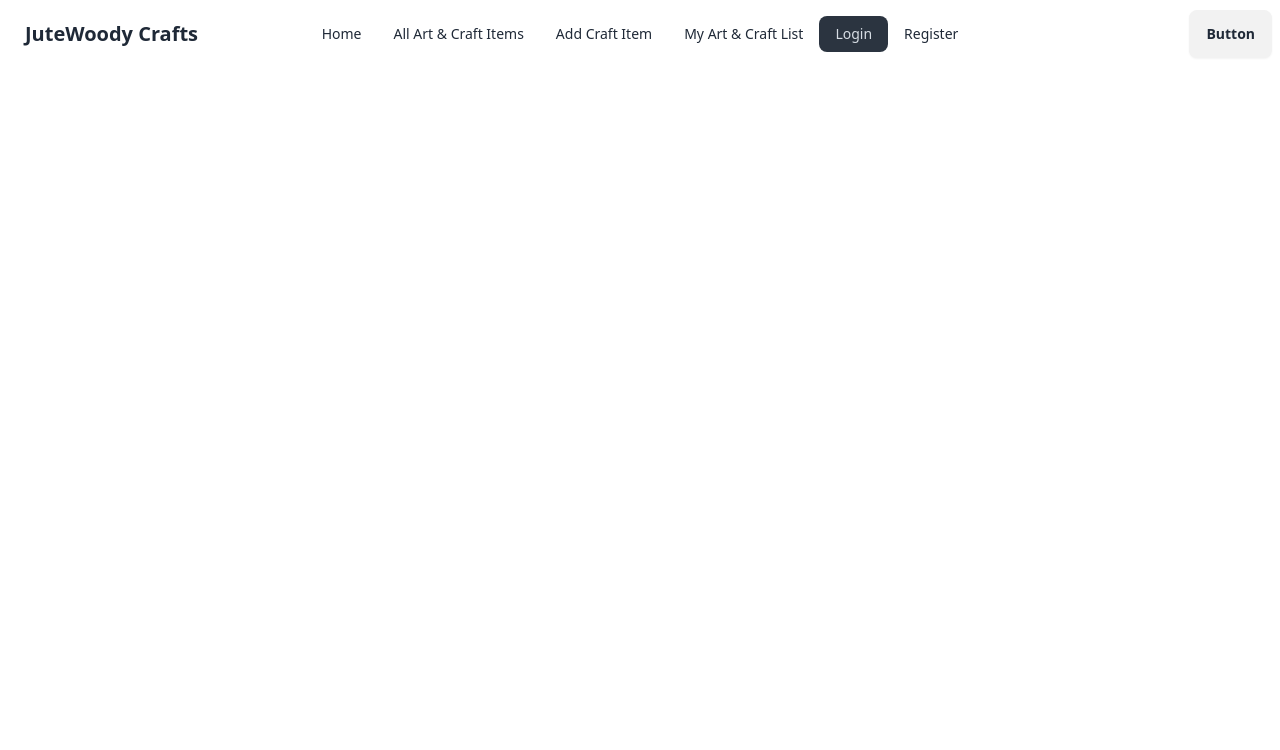
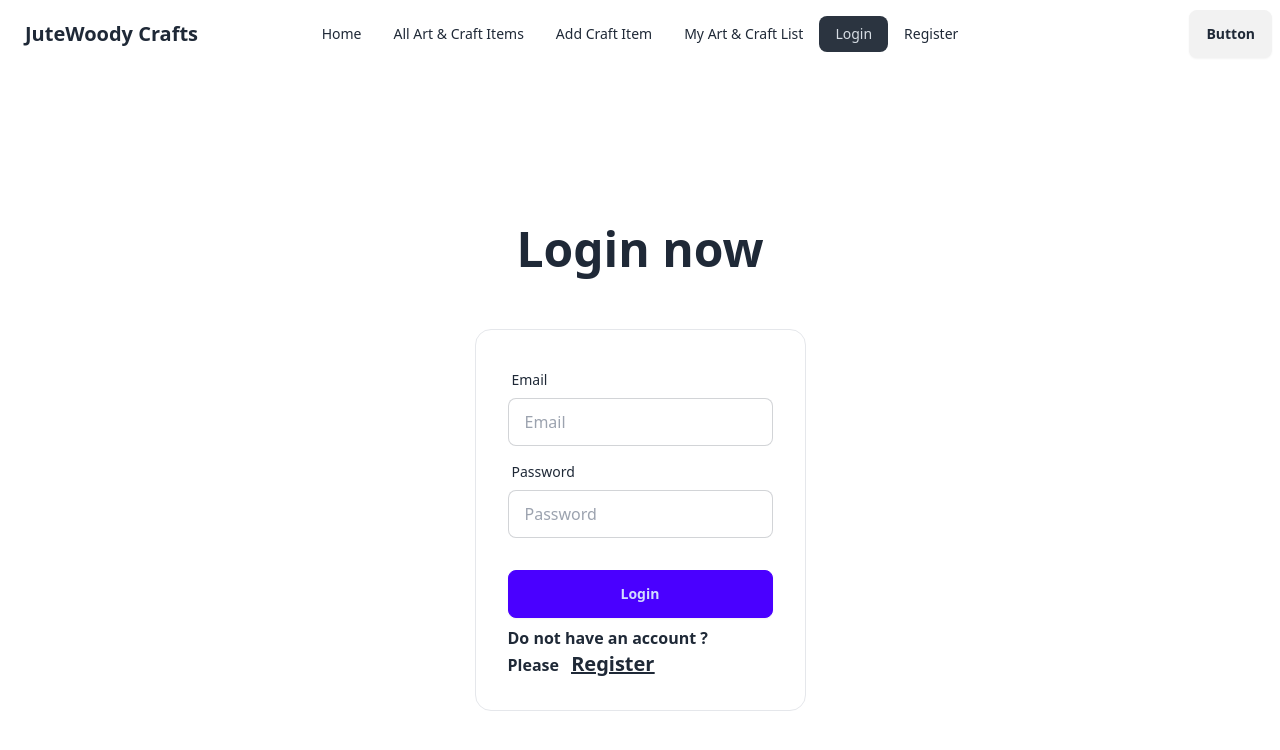
Before and after one commit to miasumon-ru/jutewoody-client-side, a React (Vite) app: page /login in a window 1280 px wide. Shown: the top 750 px of the page. Built offline with nearby package versions, Linux system fonts and the light colour scheme; no server answers.

Commit message:
Login form is completed with mentioned functionality

```diff
--- a/src/pages/Login.jsx
+++ b/src/pages/Login.jsx
@@ -1,9 +1,92 @@
+import { useContext } from "react";
+import { useForm } from "react-hook-form"
+import { AuthContext } from "../providers/AuthProvider";
+
+import { ToastContainer, toast } from 'react-toastify';
+import 'react-toastify/dist/ReactToastify.css';
+import { Link } from "react-router-dom";
+
+const Login = () => {
+
+    // from AuthProvider
+
+    const {signIn} = useContext(AuthContext)
 
 
-const Login = () => {
+
+    // from react hook form
+
+    const {
+        register,
+        handleSubmit
+
+      } = useForm()
+
+    //   handle Login
+
+    const handleLogin = (data, e) => {
+
+        const {email, password} = data
+
+        console.log(email, password)
+
+        // signIn
+
+        signIn(email, password)
+        .then(result => {
+            console.log(result.user)
+
+            toast.success("Login is successful")
+
+            e.target.reset()
+        })
+        .catch(() => {
+
+            toast.error("Please provide correct Email and Password")
+
+        })
+
+    }
+
+
     return (
-        <div>
+        <div className="hero min-h-screen  ">
+            <div className="hero-content flex-col  ">
+                <div className="text-center lg:text-left">
+                    <h1 className="text-5xl font-bold mb-10">Login now</h1>
 
+
+                </div>
+                <div className="card shrink-0 w-full max-w-sm border bg-base-100">
+
+                    <form onSubmit={handleSubmit(handleLogin)} className="card-body">
+
+                        <div className="form-control">
+                            <label className="label">
+                                <span className="label-text">Email</span>
+                            </label>
+                            <input type="email" {...register("email")} placeholder="Email" className="input input-bordered" required />
+                        </div>
+                        <div className="form-control">
+                            <label className="label">
+                                <span className="label-text">Password</span>
+                            </label>
+                            <input type="password" {...register("password")} placeholder="Password" className="input input-bordered" required />
+
+                        </div>
+                        <div className="form-control mt-6">
+                            <button className="btn btn-primary">Login</button>
+                        </div>
+
+                        <div>
+                            <p className="font-semibold" > Do not have an account ? </p>
+                            <p className="font-semibold" > Please <span className="text-xl font bold underline ml-2" > <Link to={'/register'}> Register </Link> </span> </p>
+                        </div>
+                    </form>
+
+                    <ToastContainer></ToastContainer>
+                </div>
+            </div>
         </div>
     );
 };
--- a/src/pages/Register.jsx
+++ b/src/pages/Register.jsx
@@ -25,7 +25,7 @@ const Register = () => {
 
     //  handleRegister
 
-      const handleRegister = data => {
+      const handleRegister = (data, e) => {
 
         const {name, email, photoURL, password } = data
 
@@ -54,6 +54,14 @@ const Register = () => {
             })
 
         toast.success("Registration is successful")
+
+        // reset the form
+
+        console.log(e.target.reset())
+
+
+
+
 
         })
         .catch(error => {
--- a/src/providers/AuthProvider.jsx
+++ b/src/providers/AuthProvider.jsx
@@ -1,6 +1,6 @@
 import { createContext, useState } from "react";
 import PropTypes from 'prop-types';
-import { createUserWithEmailAndPassword, updateProfile } from "firebase/auth";
+import { createUserWithEmailAndPassword, signInWithEmailAndPassword, updateProfile } from "firebase/auth";
 import auth from "../firebase/firebase.config";
 
 
@@ -19,6 +19,12 @@ const AuthProvider = ({children}) => {
         return createUserWithEmailAndPassword(auth, email, password)
     }
 
+    // signIn
+
+    const signIn = (email, password) => {
+        return signInWithEmailAndPassword(auth, email, password)
+    }
+
     // update User's Profile
 
     const profileUpdate = (obj) => {
@@ -34,7 +40,8 @@ const AuthProvider = ({children}) => {
         setUser,
         loading,
         setLoading,
-        profileUpdate
+        profileUpdate,
+        signIn
     }
 
     return (
```
